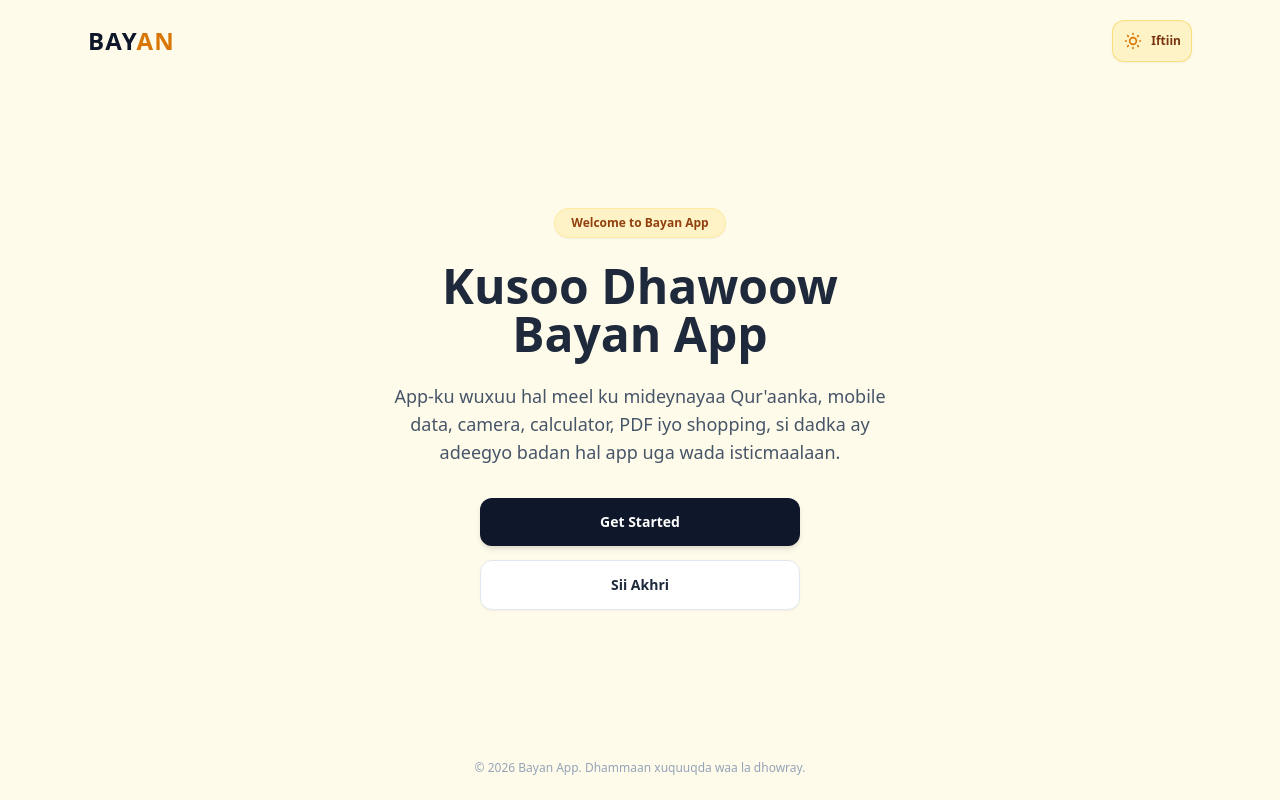
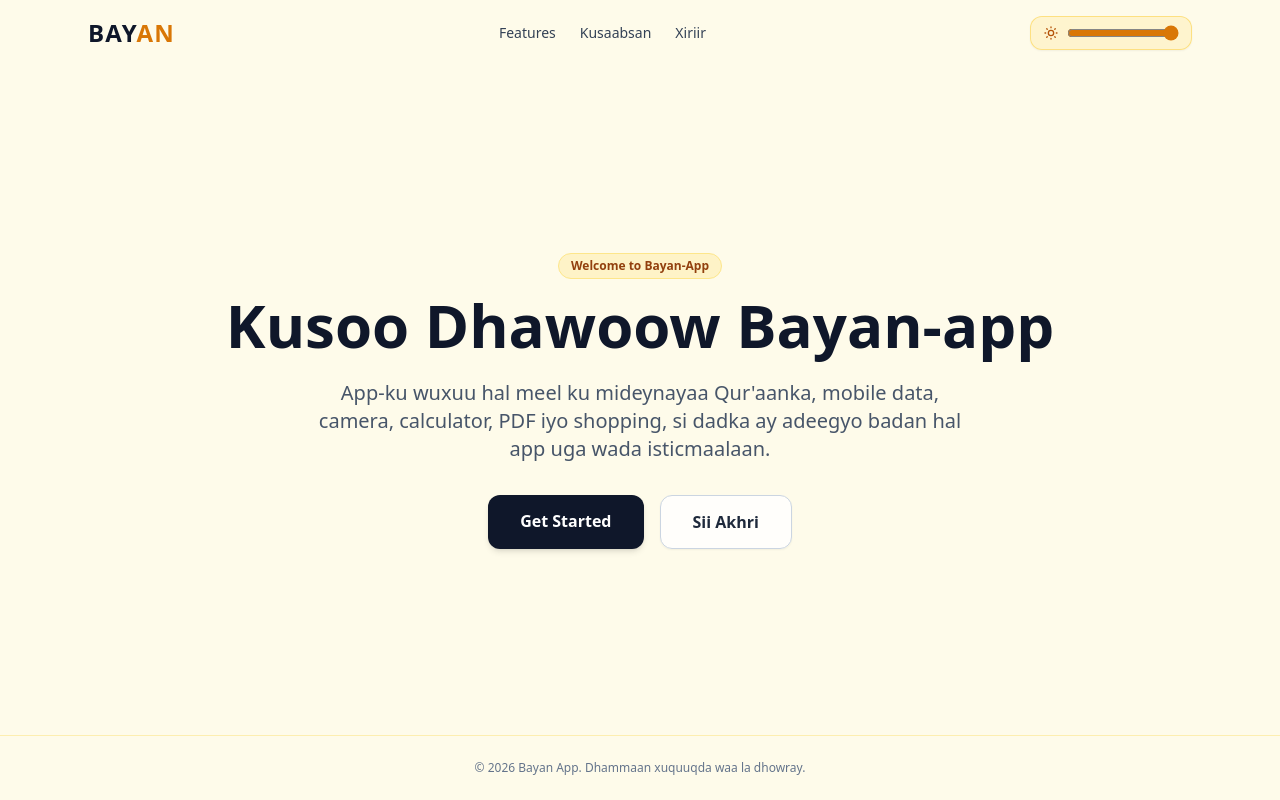
Before and after one commit to keynanabukar2002-jpg/SomApp-website, a plain HTML site: page index.html in a window 1280 px wide. Drawn offline with nearby package versions, Linux system fonts and the light colour scheme.

Commit message:
Update index.html

```diff
--- a/index.html
+++ b/index.html
@@ -7,97 +7,78 @@
   <!-- Tailwind CSS CDN -->
   <script src="https://cdn.tailwindcss.com"></script>
 </head>
-<body class="bg-[#FEFBEA] text-slate-800 font-sans antialiased min-h-screen flex flex-col justify-between transition-colors duration-300">
+<body class="bg-[#FEFBEA] text-slate-800 font-sans antialiased min-h-screen flex flex-col justify-between transition-all duration-200" id="appBody">
 
-  <!-- 1. Header (Leh Batoonka Iftiinka) -->
-  <header class="w-full max-w-6xl mx-auto px-6 py-5 flex items-center justify-between">
-    <!-- Logo (BAYAN) -->
-    <div class="text-2xl font-extrabold tracking-wider text-slate-900" id="appLogo">
+  <!-- 1. Header / Navigation -->
+  <header class="w-full max-w-6xl mx-auto px-6 py-4 flex items-center justify-between">
+    <!-- Logo -->
+    <div class="text-2xl font-bold tracking-wider text-slate-900">
       BAY<span class="text-amber-600">AN</span>
     </div>
 
-    <!-- Batoonka Iftiinka (Light/Dark Switcher) -->
-    <button id="themeToggle" onclick="toggleTheme()" class="bg-amber-100 hover:bg-amber-200 text-amber-900 border border-amber-300/60 p-2.5 rounded-xl transition flex items-center gap-2 text-sm font-medium shadow-sm">
-      <!-- Sun Icon -->
-      <svg id="sunIcon" class="w-5 h-5 text-amber-600" fill="none" stroke="currentColor" viewBox="0 0 24 24">
+    <!-- Navigation Links -->
+    <nav class="hidden md:flex space-x-6 text-sm font-medium text-slate-700">
+      <a href="#features" class="hover:text-amber-700 transition">Features</a>
+      <a href="#about" class="hover:text-amber-700 transition">Kusaabsan</a>
+      <a href="#contact" class="hover:text-amber-700 transition">Xiriir</a>
+    </nav>
+
+    <!-- Brightness Slider Control -->
+    <div class="flex items-center gap-2 bg-amber-100/80 border border-amber-300/60 px-3 py-2 rounded-xl shadow-sm">
+      <!-- Icon-ka Iftiinka -->
+      <svg class="w-4 h-4 text-amber-700" fill="none" stroke="currentColor" viewBox="0 0 24 24">
         <path stroke-linecap="round" stroke-linejoin="round" stroke-width="2" d="M12 3v1m0 16v1m9-9h-1M4 12H3m15.364 6.364l-.707-.707M6.343 6.343l-.707-.707m12.728 0l-.707.707M6.343 17.657l-.707.707M16 12a4 4 0 11-8 0 4 4 0 018 0z" />
       </svg>
-      <!-- Moon Icon -->
-      <svg id="moonIcon" class="w-5 h-5 text-slate-700 hidden" fill="none" stroke="currentColor" viewBox="0 0 24 24">
-        <path stroke-linecap="round" stroke-linejoin="round" stroke-width="2" d="M20.354 15.354A9 9 0 018.646 3.646 9.003 9.003 0 0012 21a9.003 9.003 0 008.354-5.646z" />
-      </svg>
-      <span id="themeText" class="text-xs font-semibold">Iftiin</span>
-    </button>
+      <!-- Range Slider -->
+      <input
+        type="range"
+        min="30"
+        max="100"
+        value="100"
+        id="brightnessRange"
+        oninput="changeBrightness(this.value)"
+        class="w-24 md:w-28 accent-amber-600 cursor-pointer"
+        title="Beddel Heerka Iftiinka"
+      />
+    </div>
   </header>
 
-  <!-- 2. Hero Section -->
-  <main class="w-full max-w-xl mx-auto px-6 py-12 text-center flex-1 flex flex-col items-center justify-center">
-    <span class="bg-amber-100 text-amber-800 text-xs font-semibold px-4 py-1.5 rounded-full mb-6 border border-amber-200/60 shadow-sm">
-      Welcome to Bayan App
+  <!-- 2. Hero Section (Qaybta Dhexe ee Muhiimka ah) -->
+  <main class="w-full max-w-4xl mx-auto px-6 py-16 text-center flex-1 flex flex-col items-center justify-center">
+    <span class="bg-amber-100 text-amber-800 text-xs font-semibold px-3 py-1 rounded-full mb-4 border border-amber-200">
+      Welcome to Bayan-App
     </span>
 
-    <h1 class="text-3xl md:text-5xl font-extrabold leading-tight mb-6" id="mainTitle">
-      Kusoo Dhawoow<br />Bayan App
+    <h1 class="text-4xl md:text-6xl font-extrabold text-slate-900 leading-tight mb-6">
+      Kusoo Dhawoow Bayan-app
     </h1>
 
-    <p class="text-base md:text-lg text-slate-600 leading-relaxed mb-8" id="mainDesc">
+    <p class="text-lg md:text-xl text-slate-600 max-w-2xl mb-8 leading-relaxed">
       App-ku wuxuu hal meel ku mideynayaa Qur'aanka, mobile data, camera, calculator, PDF iyo shopping, si dadka ay adeegyo badan hal app uga wada isticmaalaan.
     </p>
 
-    <div class="flex flex-col gap-3.5 w-full max-w-xs">
-      <a href="#" class="bg-slate-900 hover:bg-slate-800 text-white font-semibold py-3.5 rounded-xl shadow-md transition text-center text-sm">
+    <!-- Buttons -->
+    <div class="flex flex-col sm:flex-row gap-4 w-full sm:w-auto">
+      <a href="#" class="bg-slate-900 hover:bg-slate-800 text-white font-semibold px-8 py-3.5 rounded-xl shadow-md transition text-center">
         Get Started
       </a>
-      <a href="#" class="bg-white hover:bg-slate-50 text-slate-800 border border-slate-200 font-semibold py-3.5 rounded-xl shadow-sm transition text-center text-sm">
+      <a href="#" class="bg-white/80 hover:bg-white text-slate-800 border border-slate-300 font-semibold px-8 py-3.5 rounded-xl shadow-sm transition text-center">
         Sii Akhri
       </a>
     </div>
   </main>
 
   <!-- 3. Footer -->
-  <footer class="w-full py-6 text-center text-xs text-slate-400">
+  <footer class="w-full border-t border-amber-200/60 py-6 text-center text-xs text-slate-500">
     <p>© 2026 Bayan App. Dhammaan xuquuqda waa la dhowray.</p>
   </footer>
 
-  <!-- JavaScript oo beddelaaya Iftiinka iyo Madowga -->
+  <!-- JavaScript si uu Slider-ku u shaqeeyo -->
   <script>
-    function toggleTheme() {
-      const body = document.body;
-      const sunIcon = document.getElementById('sunIcon');
-      const moonIcon = document.getElementById('moonIcon');
-      const themeText = document.getElementById('themeText');
-      const appLogo = document.getElementById('appLogo');
-      const mainDesc = document.getElementById('mainDesc');
-
-      if (body.classList.contains('bg-[#FEFBEA]')) {
-        // Mode-ka Gaawiska / Madow
-        body.classList.remove('bg-[#FEFBEA]', 'text-slate-800');
-        body.classList.add('bg-slate-900', 'text-slate-100');
-
-        sunIcon.classList.add('hidden');
-        moonIcon.classList.remove('hidden');
-        themeText.innerText = "Gaawis";
-
-        appLogo.classList.remove('text-slate-900');
-        appLogo.classList.add('text-white');
-
-        mainDesc.classList.remove('text-slate-600');
-        mainDesc.classList.add('text-slate-300');
-      } else {
-        // Mode-ka Iftiinka / Soft Cream (#FEFBEA)
-        body.classList.remove('bg-slate-900', 'text-slate-100');
-        body.classList.add('bg-[#FEFBEA]', 'text-slate-800');
-
-        sunIcon.classList.remove('hidden');
-        moonIcon.classList.add('hidden');
-        themeText.innerText = "Iftiin";
-
-        appLogo.classList.remove('text-white');
-        appLogo.classList.add('text-slate-900');
-
-        mainDesc.classList.remove('text-slate-300');
-        mainDesc.classList.add('text-slate-600');
-      }
+    function changeBrightness(val) {
+      const body = document.getElementById('appBody');
+      // Waxay beddeshaa heerka iftiinka (brightness) int u dhaxaysa 30% (madoobaad/gaawis) iyo 100% (iftiin buuxa)
+      body.style.filter = `brightness(${val}%)`;
     }
   </script>
 
```
